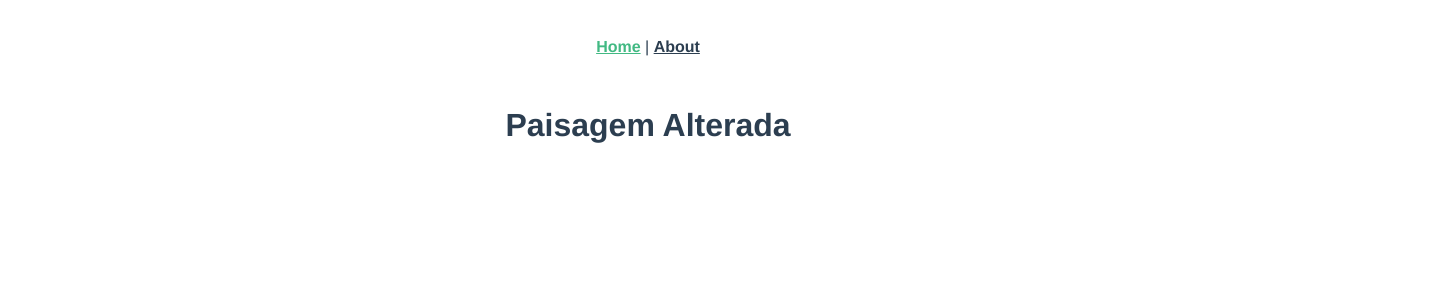
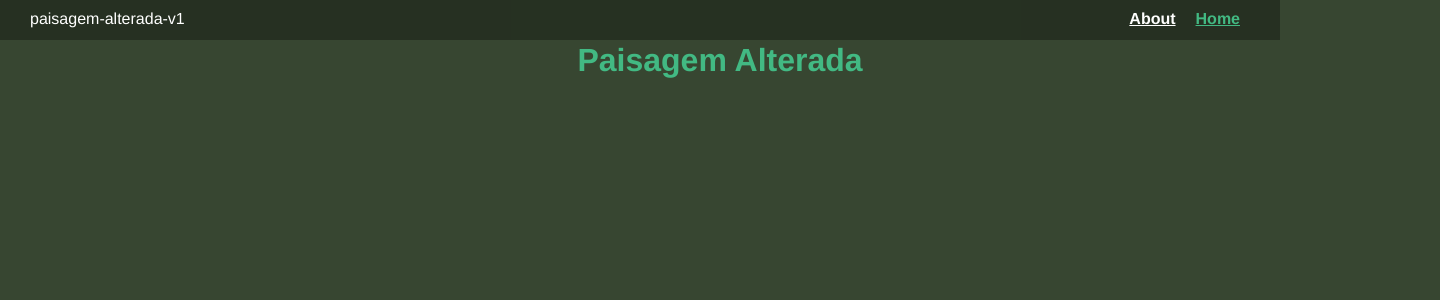
Before and after one commit to Jamjaars/paisagem-alterada-v1, a Vue app: page / in a window 1280 px wide. Shown: the top 300 px of the page, 1440 px wide, since content can reach past the window. Built offline with nearby package versions, Linux system fonts and the light colour scheme.

Commit message:
header nav v1.0

```diff
--- a/src/assets/css/mains.css
+++ b/src/assets/css/mains.css
@@ -9,19 +9,74 @@
 html, body {
   height: 100vh;
   width: 100vw;
-  overflow: hidden;
 }
 
-#nav {
-  padding: 30px;
+body {
+  position: relative;
+  width: 1440px;
+  height: 1024px;
+  overflow: scroll;
+  background-color: #374631;
+  z-index: 0;
+  margin: 42px 0px 0px 0px;
 }
 
-#nav a {
-  font-weight: bold;
-  color: #2c3e50;
+header {
+  position: fixed;
+  top: 0;
+  left: 0;
+  display: inline-block;
+  width: 100vw;
+  background-color: rgba(0, 0, 0, 0.3);
 }
 
-#nav a.router-link-exact-active {
+header::before {
+  content: '';
+  position: absolute;
+  top: 0;
+  left: 0;
+  width: 100%;
+  height: 100%;
+}
+
+header--fixed {
+  top: 0;
+  width: 100vw;
+  -webkit-box-sizing: border-box;
+          box-sizing: border-box;
+  overflow: hidden;
+  z-index: 10;
+}
+
+h1 {
+  color: #42b983;
+}
+
+.header {
+  position: fixed;
+  width: 100vw;
+}
+
+.header__title {
+  float: left;
+  color: #ffffff;
+  font-weigth: bold;
+}
+
+.header__nav {
+  padding: 10px 30px;
+  background-color: rgba(0, 0, 0, 0);
+  height: 20px;
+}
+
+.header__link {
+  font-weight: bold;
+  color: #ffffff;
+  float: right;
+  padding: 0px 10px;
+}
+
+.header__link.router-link-exact-active {
   color: #42b983;
 }
 /*# sourceMappingURL=mains.css.map */
--- a/src/assets/css/mains.sass
+++ b/src/assets/css/mains.sass
@@ -1,3 +1,5 @@
+$fundo-verde: #374631
+
 #app
   font-family: Avenir, Helvetica, Arial, sans-serif
   -webkit-font-smoothing: antialiased
@@ -8,14 +10,63 @@
 html, body
   height: 100vh
   width: 100vw
-  overflow: hidden
 
-#nav
-  padding: 30px
+body
+  position: relative
+  width: 1440px
+  height: 1024px
+  overflow: scroll
+  background-color: $fundo-verde
+  z-index: 0
+  margin: 42px 0px 0px 0px
 
-  a
+header
+  position: fixed
+  top: 0
+  left: 0
+  display: inline-block
+  width: 100vw
+  background-color: rgba(0,0,0,.3 )
+
+  &::before
+    content: ''
+    position: absolute
+    top: 0
+    left: 0
+    width: 100%
+    height: 100%
+
+  &--fixed
+    top: 0
+    width: 100vw
+    box-sizing: border-box
+    overflow: hidden
+    z-index: 10
+
+
+h1
+  color: #42b983
+
+.header
+  position: fixed
+  width: 100vw
+
+  &__title
+    float: left
+    color: #ffffff
+    font-weigth: bold
+
+  &__nav
+    padding: 10px 30px
+    background-color: rgba(0, 0, 0, 0)
+    height: 20px
+
+
+  &__link
     font-weight: bold
-    color: #2c3e50
+    color: #ffffff
+    float: right
+    padding: 0px 10px
 
     &.router-link-exact-active
       color: #42b983
--- a/src/components/HeaderNav.vue
+++ b/src/components/HeaderNav.vue
@@ -1,8 +1,11 @@
 <template>
-  <div id="nav">
-    <router-link to="/">Home</router-link> |
-    <router-link to="/about">About</router-link>
-  </div>
+  <header class="header--fixed">
+    <div class="header__nav">
+      <span class="header__title">paisagem-alterada-v1</span>
+      <router-link class="header__link" to="/">Home</router-link>
+      <router-link class="header__link" to="/about">About</router-link>
+    </div>
+  </header>
 </template>
 
 <script>
@@ -12,4 +15,5 @@ export default {
 </script>
 
 <style scoped>
+@import '../assets/css/mains.css'
 </style>
```
Also changed, not shown: 1 other file (tests, documents, lock files or other folders).
